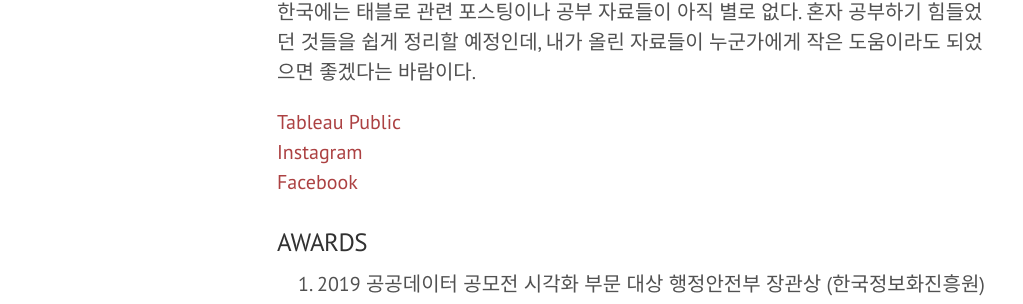
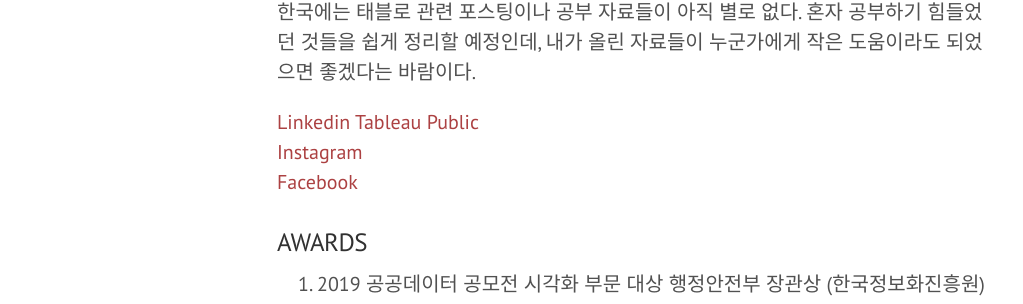
Before and after one commit to shanny924/shanny924.github.io, a Jekyll site: the page built from about.md, in a window 1280 px wide and 989 px high. Shown: the part 430-734 px from the top of the window, without its empty margins (3-1026 px from the left). Built offline with Jekyll 4.4.1, drawn with Linux system fonts in a browser that asks for light colours; nearby versions of some CDN libraries; comment, search, counter and statistics services are not loaded.

Commit message:
Update about.md

```diff
--- a/about.md
+++ b/about.md
@@ -14,7 +14,7 @@ title: Seoyeon
 Tableau 교육 자료들을 입문자 수준에 맞춰서 알기 쉽게 설명하려고 한다.
  한국에는 태블로 관련 포스팅이나 공부 자료들이 아직 별로 없다. 혼자 공부하기 힘들었던 것들을 쉽게 정리할 예정인데, 내가 올린 자료들이 누군가에게 작은 도움이라도 되었으면 좋겠다는 바람이다.
 
-
+[Linkedin](https://www.linkedin.com/in/seoyeon-jun-%EC%A0%84%EC%84%9C%EC%97%B0-a154a0194/)
 [Tableau Public](https://public.tableau.com/profile/.83057946#!/)
 [Instagram](https://www.instagram.com/tableau_viz/)
 [Facebook](https://www.facebook.com/profile.php?id=100006337067524)
```
